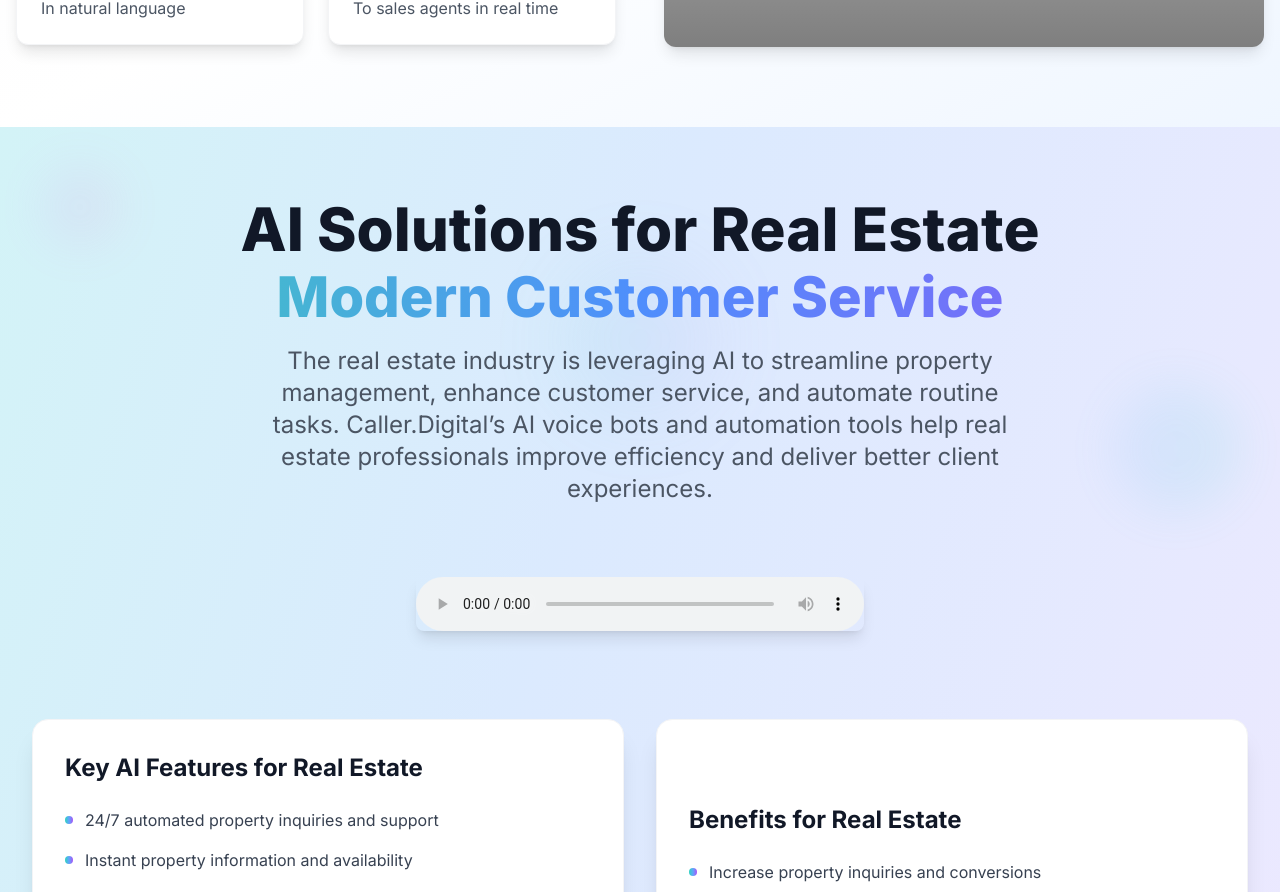
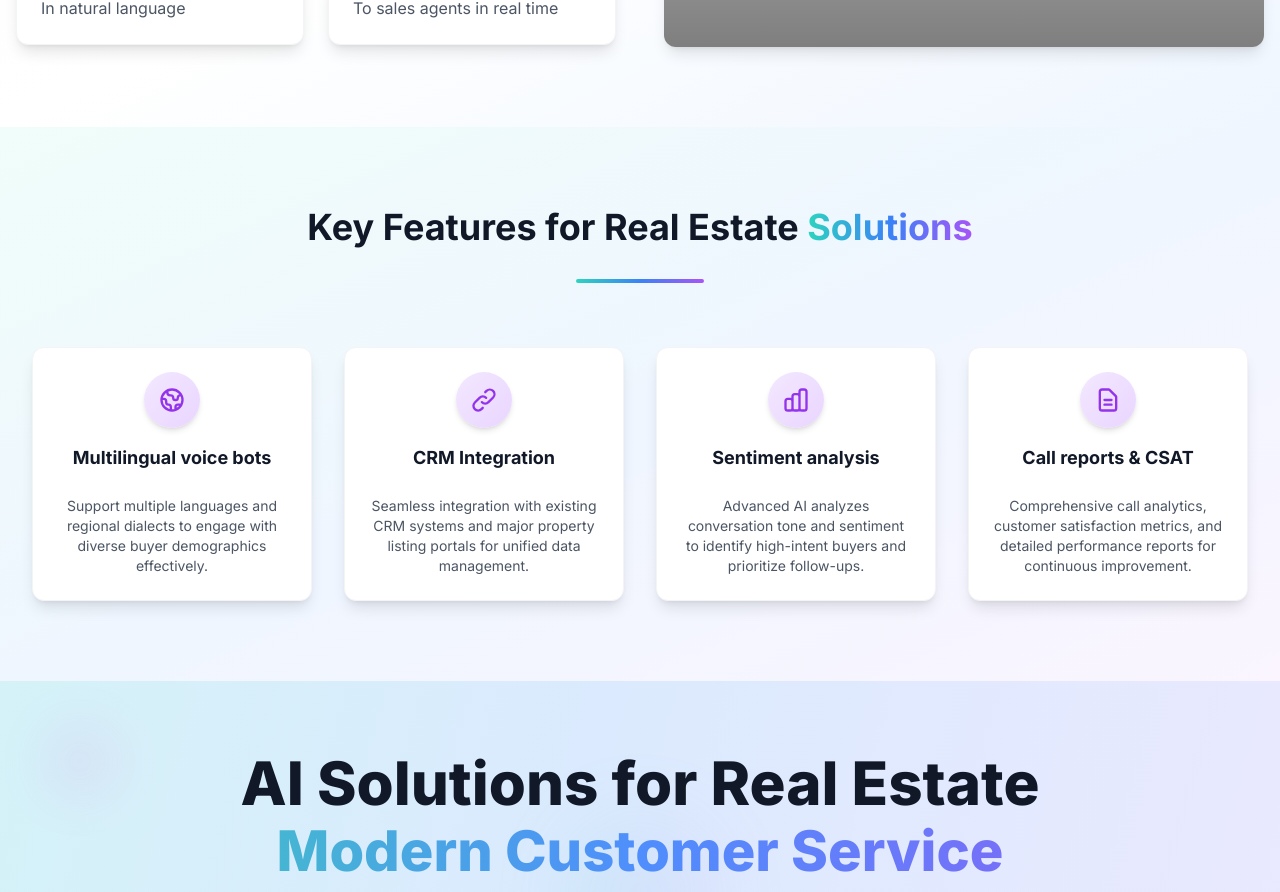
Before and after one commit to HasanApplore/caller-digital, a Next.js app: page /realestate in a window 1280 px wide. Shown: the part 1773-2665 px from the top of the page. Built offline with nearby package versions, Linux system fonts and the light colour scheme; no server answers; grey boxes are pictures that could not be loaded.

Commit message:
Copmleted the Key Features section for the Real Estate page

```diff
--- a/app/realestate/page.tsx
+++ b/app/realestate/page.tsx
@@ -432,6 +432,116 @@ export default function RealEstatePage() {
         </div>
       </section>
 
+      {/* Key Features for Real Estate Section */}
+      <section className="py-20 bg-gradient-to-br from-teal-50 via-blue-50 to-purple-50">
+        <div className="max-w-7xl mx-auto px-4 sm:px-6 lg:px-8">
+          <motion.div
+            initial={{ opacity: 0, y: 20 }}
+            whileInView={{ opacity: 1, y: 0 }}
+            transition={{ duration: 0.6 }}
+            className="text-center mb-16"
+          >
+            <h2 className="text-3xl md:text-4xl font-bold text-gray-900 mb-4">
+              Key Features for Real Estate {' '}
+              <span className="bg-gradient-to-r from-teal-400 via-blue-500 to-purple-500 bg-clip-text text-transparent inline-block">
+                Solutions
+              </span>
+            </h2>
+            <div className="w-32 h-1 bg-gradient-to-r from-teal-400 via-blue-500 to-purple-500 mx-auto rounded-full mt-8"></div>
+          </motion.div>
+
+          <div className="grid grid-cols-1 md:grid-cols-2 lg:grid-cols-4 gap-6 lg:gap-8">
+            <motion.div
+              initial={{ opacity: 0, y: 20 }}
+              whileInView={{ opacity: 1, y: 0 }}
+              transition={{ delay: 0.1, duration: 0.6 }}
+              whileHover={{
+                y: -8,
+                scale: 1.02,
+                transition: { duration: 0.3 }
+              }}
+              className="bg-white rounded-xl p-6 shadow-lg border border-gray-100 hover:shadow-2xl hover:border-purple-200 transition-all duration-300 group cursor-pointer"
+            >
+              <div className="flex flex-col items-center text-center mb-4">
+                <div className="w-14 h-14 bg-gradient-to-br from-purple-100 to-purple-200 rounded-full flex items-center justify-center mb-4 group-hover:from-purple-200 group-hover:to-purple-300 group-hover:scale-110 transition-all duration-300 shadow-md">
+                  <svg className="w-7 h-7 text-purple-600" fill="none" stroke="currentColor" viewBox="0 0 24 24">
+                    <path strokeLinecap="round" strokeLinejoin="round" strokeWidth={2} d="M3.055 11H5a2 2 0 012 2v1a2 2 0 002 2 2 2 0 012 2v2.945M8 3.935V5.5A2.5 2.5 0 0010.5 8h.5a2 2 0 012 2 2 2 0 104 0 2 2 0 012-2h1.064M15 20.488V18a2 2 0 012-2h3.064M21 12a9 9 0 11-18 0 9 9 0 0118 0z" />
+                  </svg>
+                </div>
+                <h3 className="text-lg font-bold text-gray-900 group-hover:text-purple-700 transition-colors duration-300 mb-2">Multilingual voice bots</h3>
+              </div>
+              <p className="text-gray-600 group-hover:text-gray-700 transition-colors duration-300 text-sm text-center">Support multiple languages and regional dialects to engage with diverse buyer demographics effectively.</p>
+            </motion.div>
+
+            <motion.div
+              initial={{ opacity: 0, y: 20 }}
+              whileInView={{ opacity: 1, y: 0 }}
+              transition={{ delay: 0.2, duration: 0.6 }}
+              whileHover={{
+                y: -8,
+                scale: 1.02,
+                transition: { duration: 0.3 }
+              }}
+              className="bg-white rounded-xl p-6 shadow-lg border border-gray-100 hover:shadow-2xl hover:border-purple-200 transition-all duration-300 group cursor-pointer"
+            >
+              <div className="flex flex-col items-center text-center mb-4">
+                <div className="w-14 h-14 bg-gradient-to-br from-purple-100 to-purple-200 rounded-full flex items-center justify-center mb-4 group-hover:from-purple-200 group-hover:to-purple-300 group-hover:scale-110 transition-all duration-300 shadow-md">
+                  <svg className="w-7 h-7 text-purple-600" fill="none" stroke="currentColor" viewBox="0 0 24 24">
+                    <path strokeLinecap="round" strokeLinejoin="round" strokeWidth={2} d="M13.828 10.172a4 4 0 00-5.656 0l-4 4a4 4 0 105.656 5.656l1.102-1.101m-.758-4.899a4 4 0 005.656 0l4-4a4 4 0 00-5.656-5.656l-1.1 1.1" />
+                  </svg>
+                </div>
+                <h3 className="text-lg font-bold text-gray-900 group-hover:text-purple-700 transition-colors duration-300 mb-2">CRM Integration</h3>
+              </div>
+              <p className="text-gray-600 group-hover:text-gray-700 transition-colors duration-300 text-sm text-center">Seamless integration with existing CRM systems and major property listing portals for unified data management.</p>
+            </motion.div>
+
+            <motion.div
+              initial={{ opacity: 0, y: 20 }}
+              whileInView={{ opacity: 1, y: 0 }}
+              transition={{ delay: 0.3, duration: 0.6 }}
+              whileHover={{
+                y: -8,
+                scale: 1.02,
+                transition: { duration: 0.3 }
+              }}
+              className="bg-white rounded-xl p-6 shadow-lg border border-gray-100 hover:shadow-2xl hover:border-purple-200 transition-all duration-300 group cursor-pointer"
+            >
+              <div className="flex flex-col items-center text-center mb-4">
+                <div className="w-14 h-14 bg-gradient-to-br from-purple-100 to-purple-200 rounded-full flex items-center justify-center mb-4 group-hover:from-purple-200 group-hover:to-purple-300 group-hover:scale-110 transition-all duration-300 shadow-md">
+                  <svg className="w-7 h-7 text-purple-600" fill="none" stroke="currentColor" viewBox="0 0 24 24">
+                    <path strokeLinecap="round" strokeLinejoin="round" strokeWidth={2} d="M9 19v-6a2 2 0 00-2-2H5a2 2 0 00-2 2v6a2 2 0 002 2h2a2 2 0 002-2zm0 0V9a2 2 0 012-2h2a2 2 0 012 2v10m-6 0a2 2 0 002 2h2a2 2 0 002-2m0 0V5a2 2 0 012-2h2a2 2 0 012 2v14a2 2 0 01-2 2h-2a2 2 0 01-2-2z" />
+                  </svg>
+                </div>
+                <h3 className="text-lg font-bold text-gray-900 group-hover:text-purple-700 transition-colors duration-300 mb-2">Sentiment analysis</h3>
+              </div>
+              <p className="text-gray-600 group-hover:text-gray-700 transition-colors duration-300 text-sm text-center">Advanced AI analyzes conversation tone and sentiment to identify high-intent buyers and prioritize follow-ups.</p>
+            </motion.div>
+
+            <motion.div
+              initial={{ opacity: 0, y: 20 }}
+              whileInView={{ opacity: 1, y: 0 }}
+              transition={{ delay: 0.4, duration: 0.6 }}
+              whileHover={{
+                y: -8,
+                scale: 1.02,
+                transition: { duration: 0.3 }
+              }}
+              className="bg-white rounded-xl p-6 shadow-lg border border-gray-100 hover:shadow-2xl hover:border-purple-200 transition-all duration-300 group cursor-pointer"
+            >
+              <div className="flex flex-col items-center text-center mb-4">
+                <div className="w-14 h-14 bg-gradient-to-br from-purple-100 to-purple-200 rounded-full flex items-center justify-center mb-4 group-hover:from-purple-200 group-hover:to-purple-300 group-hover:scale-110 transition-all duration-300 shadow-md">
+                  <svg className="w-7 h-7 text-purple-600" fill="none" stroke="currentColor" viewBox="0 0 24 24">
+                    <path strokeLinecap="round" strokeLinejoin="round" strokeWidth={2} d="M9 12h6m-6 4h6m2 5H7a2 2 0 01-2-2V5a2 2 0 012-2h5.586a1 1 0 01.707.293l5.414 5.414a1 1 0 01.293.707V19a2 2 0 01-2 2z" />
+                  </svg>
+                </div>
+                <h3 className="text-lg font-bold text-gray-900 group-hover:text-purple-700 transition-colors duration-300 mb-2">Call reports & CSAT</h3>
+              </div>
+              <p className="text-gray-600 group-hover:text-gray-700 transition-colors duration-300 text-sm text-center">Comprehensive call analytics, customer satisfaction metrics, and detailed performance reports for continuous improvement.</p>
+            </motion.div>
+          </div>
+        </div>
+      </section>
+
         {/* Hero Section */}
         <section className="relative py-10 overflow-hidden">
           <div className="max-w-7xl mx-auto px-4 sm:px-6 lg:px-8 relative z-10">
```
